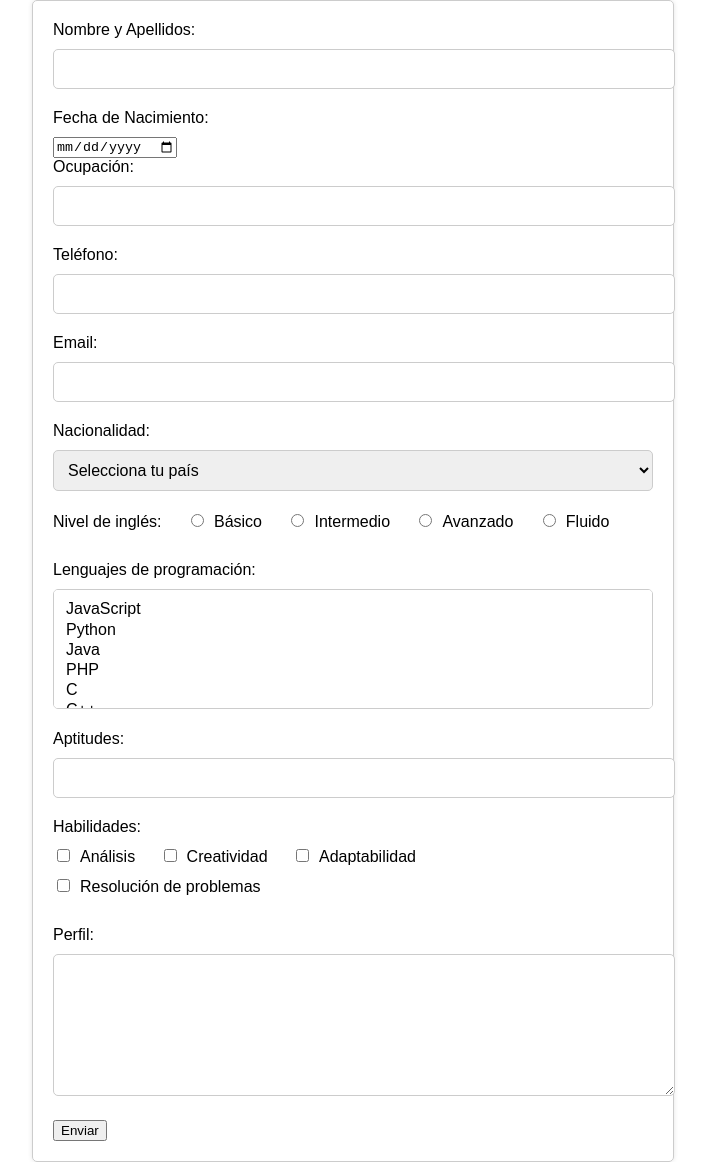
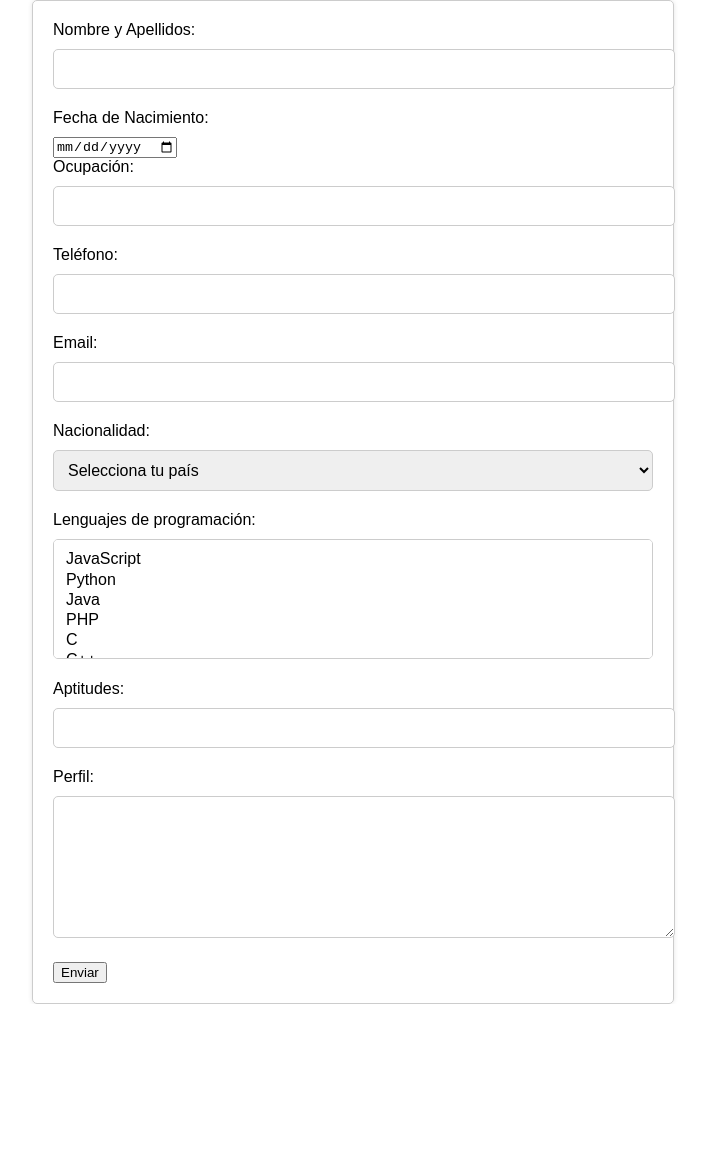
Before and after one commit to Sergiosirena17/P-gina-web-din-mica, a plain HTML site: page index.html in a window 1280 px wide. Shown: the whole page, without its empty margins (287-993 px from the left). After the commit the page ends 1004 px from the top, so only its background shows below. Drawn offline with Linux system fonts and the light colour scheme.

Commit message:
Update index.html

```diff
--- a/index.html
+++ b/index.html
@@ -54,22 +54,6 @@
       </select>
 
 
-    <div id="nivel-ingles">
-        <label for="nivel-ingles">Nivel de inglés:</label>
-        <label>
-          <input type="radio" name="nivel-ingles" value="basico">Básico
-        </label>
-        <label>
-          <input type="radio" name="nivel-ingles" value="intermedio">Intermedio
-        </label>
-        <label>
-          <input type="radio" name="nivel-ingles" value="avanzado">Avanzado
-        </label>
-        <label>
-          <input type="radio" name="nivel-ingles" value="fluido">Fluido
-        </label>
-      </div>
-
       <label for="lenguajes-programacion">Lenguajes de programación:</label>
       <select id="lenguajes-programacion" name="lenguajes-programacion" multiple>
         <option value="javascript">JavaScript</option>
@@ -93,21 +77,6 @@
         <option value="Resolución de problemas">
       </datalist>
 
-      <label for="habilidades">Habilidades:</label>
-      <div id="habilidades">
-        <label>
-          <input type="checkbox" name="habilidades" value="analisis">Análisis
-        </label>
-        <label>
-          <input type="checkbox" name="habilidades" value="creatividad">Creatividad
-        </label>
-        <label>
-          <input type="checkbox" name="habilidades" value="adaptabilidad">Adaptabilidad
-        </label>
-        <label>
-          <input type="checkbox" name="habilidades" value="resolucion-problemas">Resolución de problemas
-        </label>
-      </div>
 
       <label for="perfil">Perfil:</label>
       <textarea id="perfil" name="perfil"></textarea>
@@ -116,14 +85,13 @@
           var nombre = document.getElementById("nombre").value;
           var correo = document.getElementById("contacto-email").value;
           var telefono = document.getElementById("contacto-telefono").value;
-          var ingles = document.getElementById("nivel-ingles").value;
           var ocu = document.getElementById("ocupacion").value;
           var fecha = document.getElementById("fecha-nacimiento").value;
           var naci = document.getElementById("nacionalidad").value;
           var lengua_pro = document.getElementById("lenguajes-programacion").value;
           var aptitudes = document.getElementById("aptitudes").value;
-          var habilidades = document.getElementsByClassName("habilidades").value;
-          if ((nombre == "" )|| (correo == "" )||( telefono == "") || (ingles == "" )|| (ocu == "" )||( fecha == "" )||( naci == "")||(lengua_pro == "" )||(aptitudes == "" )|| (habilidades == "")) {
+          var perfil = document.getElementById("perfil").value;
+          if ((perfil == "")||(nombre == "" )|| (correo == "" )||( telefono == "")|| (ocu == "" )||( fecha == "" )||( naci == "")||(lengua_pro == "" )||(aptitudes == "" )) {
           alert("Todos los campos son obligatorios");
           }
           else{
@@ -131,13 +99,12 @@
           contenido += "<p>Nombre: " + nombre + "</p>";
           contenido += "<p>Correo electrónico: " + correo + "</p>";
           contenido += "<p>Teléfono: " + telefono + "</p>";
-          contenido += "<p>Nivel de Ingles: " + ingles + "</p>";
           contenido += "<p>Ocupacion: " + ocu + "</p>";
           contenido += "<p>Fecha de Nacimiento: " + fecha + "</p>";
           contenido += "<p>Nacionalidad: " + naci + "</p>";
           contenido += "<p>Lenguaje de Programacion: " + lengua_pro + "</p>";
           contenido += "<p>Aptitudes: " + aptitudes + "</p>";
-          contenido += "<p>Habilidades: " + habilidades + "</p>";
+          contenido += "<p>Perfil: " + perfil + "</p>";
           var nuevaPestana = window.open();
           nuevaPestana.document.write(contenido);
           }
```
